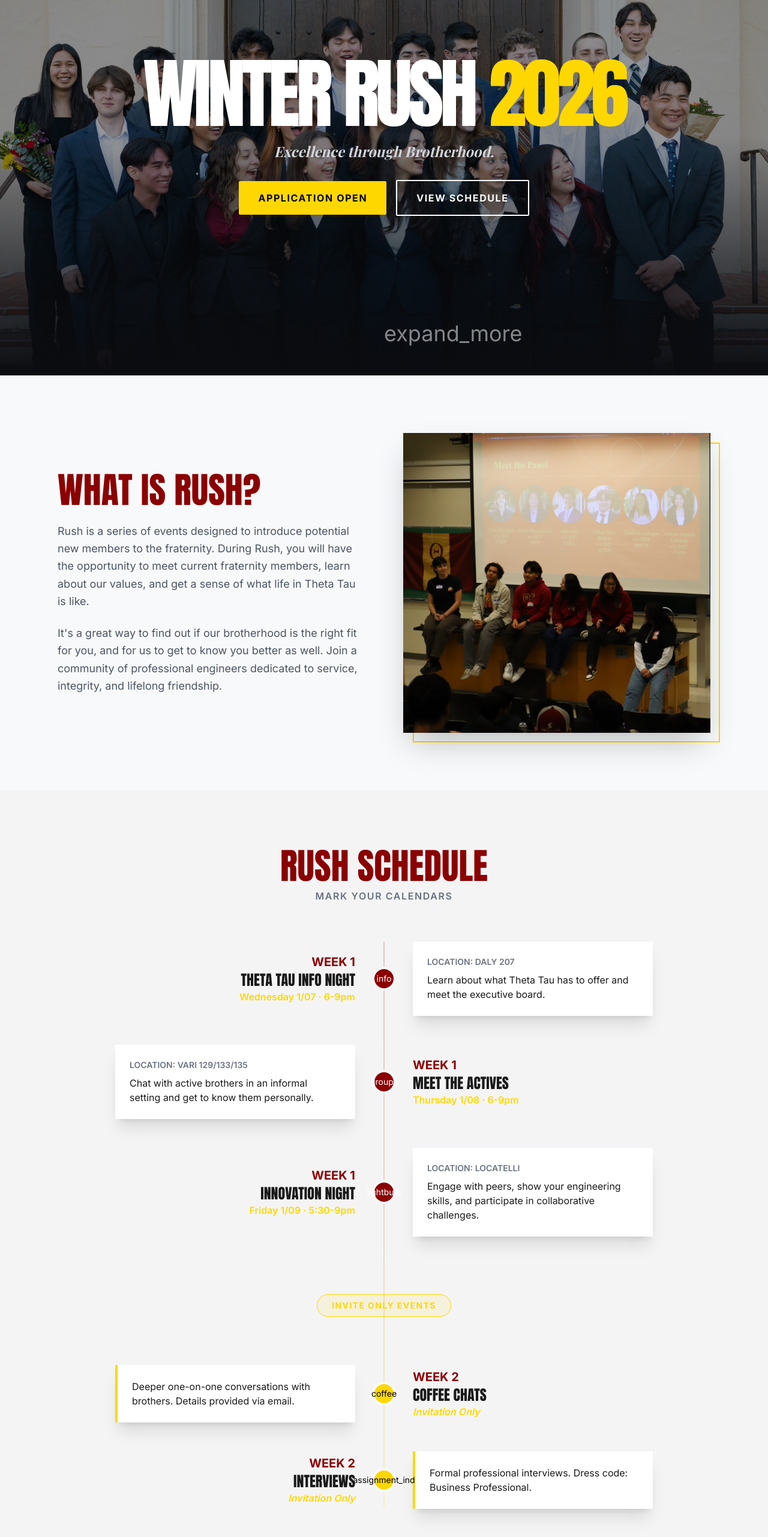
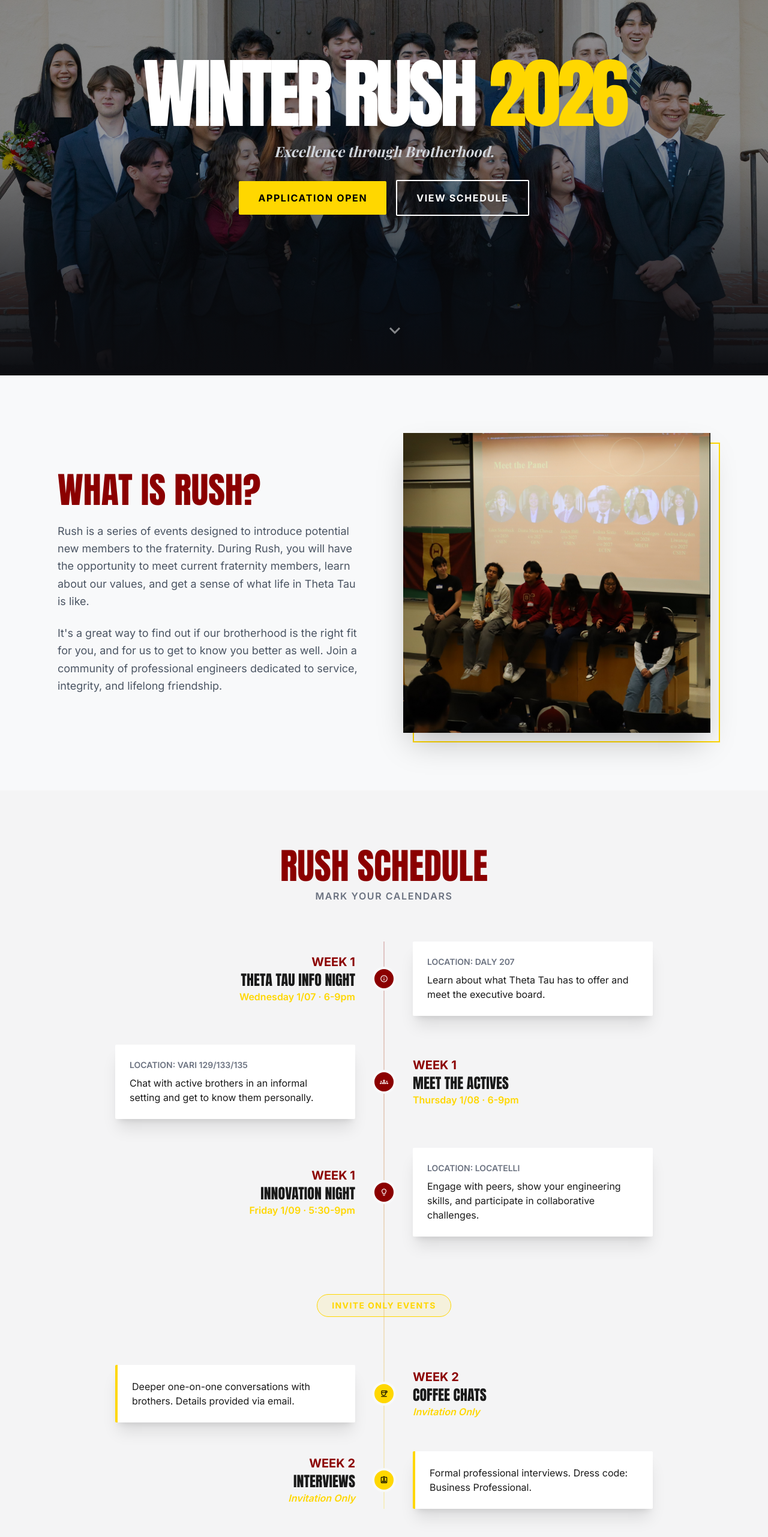
Before and after one commit to scuthetatau/scuthetatau.github.io, a React (Create React App) app: page /rush in a window 1280 px wide. Shown: the part 234-2797 px from the top of the page at 60% size. Built offline with nearby package versions, Linux system fonts and the light colour scheme; no server answers; a web font is replaced by a local one.

Commit message:
Replace `material-icons` with `material-icons-outlined` (They were broken) :(

```diff
--- a/src/components/AboutUs/AboutUs.js
+++ b/src/components/AboutUs/AboutUs.js
@@ -67,7 +67,7 @@
                     </p>
                 </div>
                 <div className="absolute bottom-10 left-1/2 -translate-x-1/2 animate-bounce">
-                    <span className="material-icons text-white text-4xl">expand_more</span>
+                    <span className="material-icons-outlined text-white text-4xl">expand_more</span>
                 </div>
             </header>
 
@@ -192,7 +192,7 @@
                             target="_blank"
                             rel="noopener noreferrer"
                         >
-                            LEARN MORE <span className="material-icons">arrow_forward</span>
+                            LEARN MORE <span className="material-icons-outlined">arrow_forward</span>
                         </a>
                     </div>
                 </div>
--- a/src/components/Dashboard/Dashboard.js
+++ b/src/components/Dashboard/Dashboard.js
@@ -122,8 +122,8 @@
                 </div>
                 <p className="text-sm text-slate-500 leading-relaxed mb-6">
                     {pointsNeeded > 0
-                        ? `You're ${pointsNeeded} points away from meeting this quarter's professional requirement. Keep it up!`
-                        : "You've met the professional requirement! Great job!"}
+                        ? `You're ${pointsNeeded} points away from meeting this quarter's requirement. Keep it up!`
+                        : "You've met the requirement! Great job!"}
                 </p>
             </div>
             <button
--- a/src/components/Rush/Rush.js
+++ b/src/components/Rush/Rush.js
@@ -58,7 +58,7 @@
                     <div className="flex flex-col md:flex-row gap-4 justify-center items-center reveal active" style={{ transitionDelay: "200ms" }}>
                         <a className="group relative px-8 py-4 bg-accent text-black font-bold uppercase tracking-widest rounded-sm overflow-hidden transition-all hover:pr-12" href="https://forms.gle/jveLESqs2rSRiBsN8" target="_blank" rel="noreferrer">
                             <span className="relative z-10">Application Open</span>
-                            <span className="material-icons absolute right-4 top-1/2 -translate-y-1/2 opacity-0 group-hover:opacity-100 transition-all">arrow_forward</span>
+                            <span className="material-icons-outlined absolute right-4 top-1/2 -translate-y-1/2 opacity-0 group-hover:opacity-100 transition-all">arrow_forward</span>
                         </a>
                         <a className="px-8 py-4 border-2 border-white text-white font-bold uppercase tracking-widest rounded-sm hover:bg-white hover:text-black transition-all" href="#schedule">
                             View Schedule
@@ -66,7 +66,7 @@
                     </div>
                 </div>
                 <div className="absolute bottom-10 left-1/2 -translate-x-1/2 animate-bounce">
-                    <span className="material-icons text-white opacity-50 text-4xl">expand_more</span>
+                    <span className="material-icons-outlined text-white opacity-50 text-4xl">expand_more</span>
                 </div>
             </section>
 
@@ -107,7 +107,7 @@
                                     <p className="text-accent font-semibold">Wednesday 1/07 · 6-9pm</p>
                                 </div>
                                 <div className="hidden md:flex absolute left-1/2 -translate-x-1/2 w-10 h-10 bg-primary rounded-full items-center justify-center z-10 border-4 border-background-light dark:border-charcoal">
-                                    <span className="material-icons text-white text-sm">info</span>
+                                    <span className="material-icons-outlined text-white text-sm">info</span>
                                 </div>
                                 <div className="md:w-1/2 md:pl-12">
                                     <div className="bg-white dark:bg-zinc-800 p-6 rounded-lg shadow-xl event-card">
@@ -124,7 +124,7 @@
                                     <p className="text-accent font-semibold">Thursday 1/08 · 6-9pm</p>
                                 </div>
                                 <div className="hidden md:flex absolute left-1/2 -translate-x-1/2 w-10 h-10 bg-primary rounded-full items-center justify-center z-10 border-4 border-background-light dark:border-charcoal">
-                                    <span className="material-icons text-white text-sm">groups</span>
+                                    <span className="material-icons-outlined text-white text-sm">groups</span>
                                 </div>
                                 <div className="md:w-1/2 md:pr-12">
                                     <div className="bg-white dark:bg-zinc-800 p-6 rounded-lg shadow-xl event-card">
@@ -141,7 +141,7 @@
                                     <p className="text-accent font-semibold">Friday 1/09 · 5:30-9pm</p>
                                 </div>
                                 <div className="hidden md:flex absolute left-1/2 -translate-x-1/2 w-10 h-10 bg-primary rounded-full items-center justify-center z-10 border-4 border-background-light dark:border-charcoal">
-                                    <span className="material-icons text-white text-sm">lightbulb</span>
+                                    <span className="material-icons-outlined text-white text-sm">lightbulb</span>
                                 </div>
                                 <div className="md:w-1/2 md:pl-12">
                                     <div className="bg-white dark:bg-zinc-800 p-6 rounded-lg shadow-xl event-card">
@@ -166,7 +166,7 @@
                                     <p className="text-accent font-semibold italic">Invitation Only</p>
                                 </div>
                                 <div className="hidden md:flex absolute left-1/2 -translate-x-1/2 w-10 h-10 bg-accent rounded-full items-center justify-center z-10 border-4 border-background-light dark:border-charcoal">
-                                    <span className="material-icons text-black text-sm">coffee</span>
+                                    <span className="material-icons-outlined text-black text-sm">coffee</span>
                                 </div>
                                 <div className="md:w-1/2 md:pr-12">
                                     <div className="bg-white dark:bg-zinc-800 p-6 rounded-lg shadow-xl border-l-4 border-accent">
@@ -183,7 +183,7 @@
                                     <p className="text-accent font-semibold italic">Invitation Only</p>
                                 </div>
                                 <div className="hidden md:flex absolute left-1/2 -translate-x-1/2 w-10 h-10 bg-accent rounded-full items-center justify-center z-10 border-4 border-background-light dark:border-charcoal">
-                                    <span className="material-icons text-black text-sm">assignment_ind</span>
+                                    <span className="material-icons-outlined text-black text-sm">assignment_ind</span>
                                 </div>
                                 <div className="md:w-1/2 md:pl-12">
                                     <div className="bg-white dark:bg-zinc-800 p-6 rounded-lg shadow-xl border-r-4 md:border-r-0 md:border-l-4 border-accent">
```
